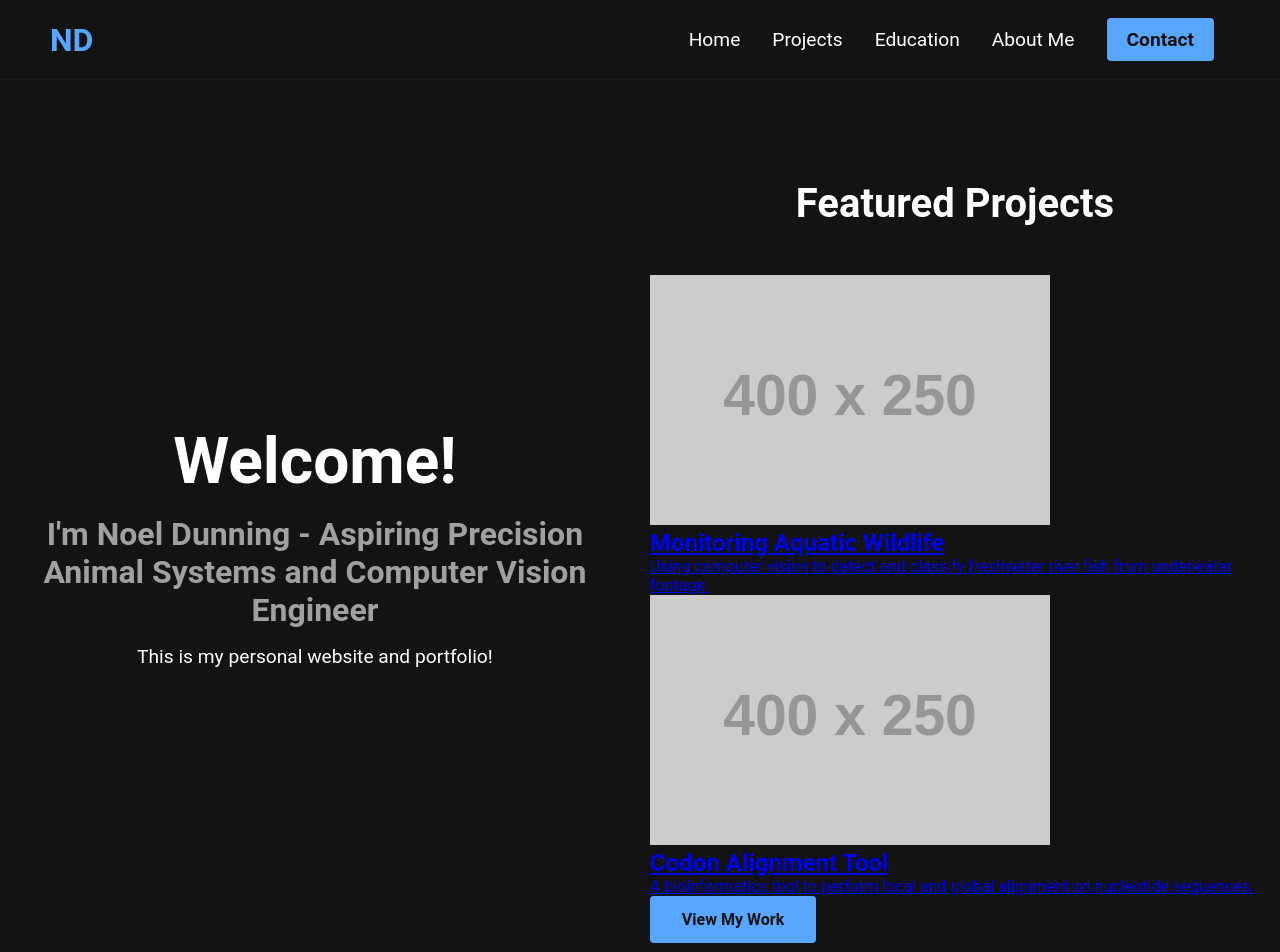
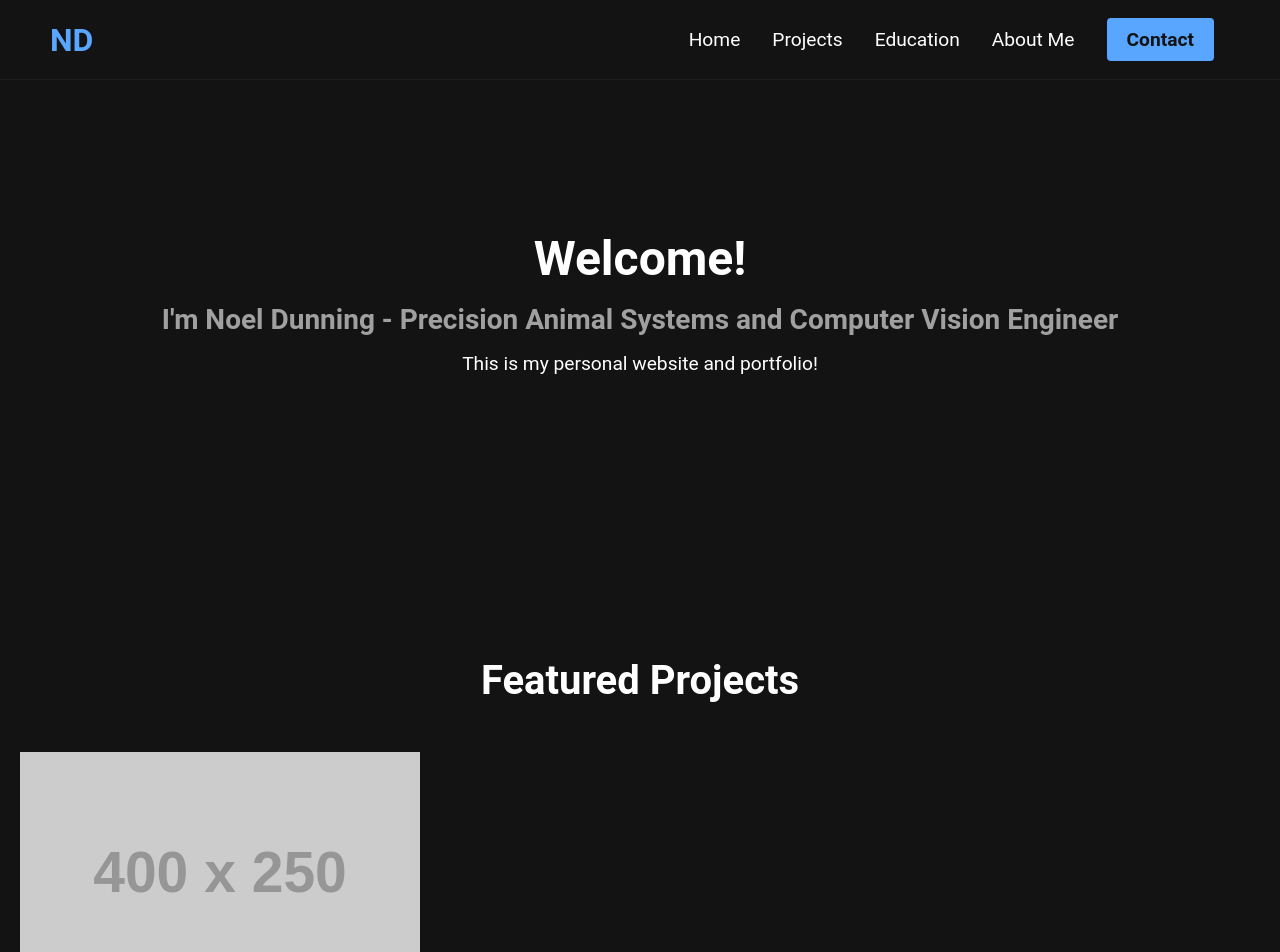
Before and after one commit to No3LD/no3ld.github.io, a plain HTML site: page index.html in a window 1280 px wide. Shown: the top 952 px of the page. Drawn offline with Linux system fonts and the light colour scheme; placeholder pictures from the web are drawn by us.

Commit message:
- Updated Home page

```diff
--- a/index.html
+++ b/index.html
@@ -41,7 +41,7 @@
         <div class="main__container">
             <div class="main__content">
                 <h1>Welcome!</h1>
-                <h2>I'm Noel Dunning - Aspiring Precision Animal Systems and Computer Vision Engineer</h2>
+                <h2>I'm Noel Dunning - Precision Animal Systems and Computer Vision Engineer</h2>
                 <p>This is my personal website and portfolio!</p>
             </div>
         </div>
@@ -66,7 +66,7 @@
                     <p>A bioinformatics tool to perform local and global alignment on nucleotide sequences.</p>
                 </div>
             </a>
-            <button class="main__btn"><a href="projects.html">View My Work</a></button>
+            <button class="main__btn"><a href="projects.html">View More Projects</a></button>
         </div>
     </section>
 </main>
--- a/styles.css
+++ b/styles.css
@@ -22,10 +22,7 @@ body {
 }
 
 main {
-    flex-grow: 1;
-    display: flex;
-    justify-content: center;
-    align-items: center;
+  flex-grow: 1;
 }
 
 /* Navbar Styles */
@@ -135,12 +132,12 @@ main {
 }
 
 .main__content h1 {
-    font-size: 4rem;
+    font-size: 3rem;
     margin-bottom: 1rem;
 }
 
 .main__content h2 {
-    font-size: 2rem;
+    font-size: 1.75rem;
     margin-bottom: 1rem;
     color: var(--secondary-color);
 }
```
